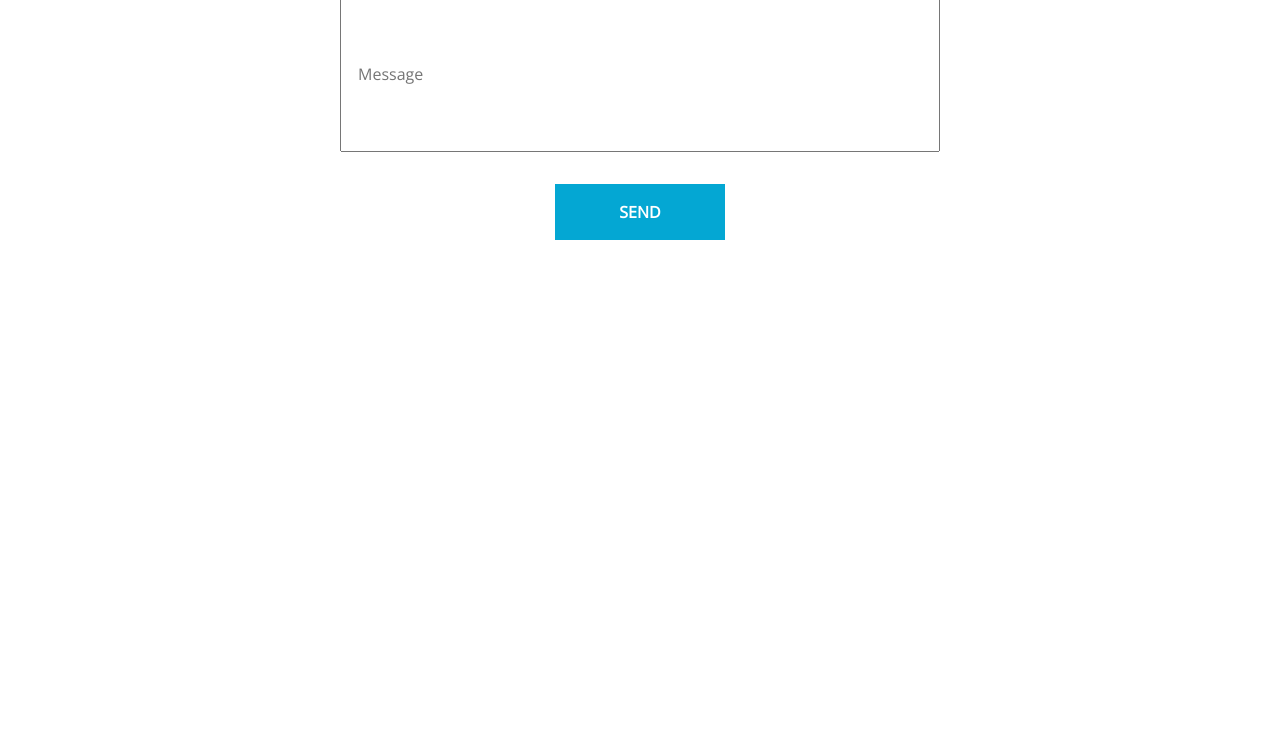
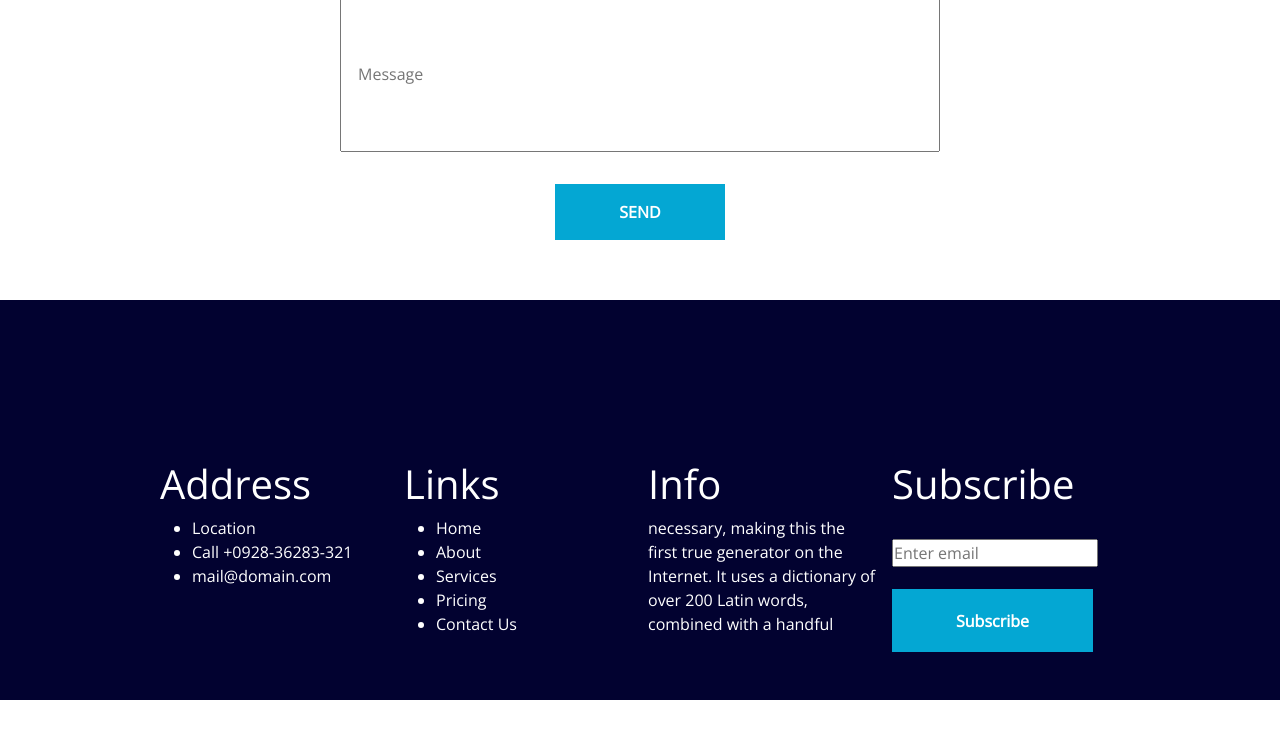
Before and after one commit to Ozzie-code-alt/HostIt, a React (Vite) app in the folder HostIt/: page / in a window 1280 px wide. Shown: the part 4228-4966 px from the top of the page. After the commit the page ends 4928 px from the top, so only its background shows below. Built offline with nearby package versions, Linux system fonts and the light colour scheme.

Commit message:
MediaQueryNext

```diff
--- a/HostIt/src/App.css
+++ b/HostIt/src/App.css
@@ -7,7 +7,7 @@
   font-family: 'Open Sans', sans-serif;
 }
 .main-container{
-height: 800vh;
+height: 610vh;
 width: 100%;
 }
 
@@ -206,3 +206,9 @@ width: 100%;
 width: 100%;
 padding: 4rem 1rem;
 }
+
+
+.main-container .section-7-ccontainer{
+
+  margin-top: 1rem;
+}
--- a/HostIt/src/App.jsx
+++ b/HostIt/src/App.jsx
@@ -5,7 +5,7 @@ import Btn from "./components/Btn";
 import { SERVICES } from "./services";
 import Section2 from "./components/Section2";
 import Section6 from './components/section6'
-import { TESTIMONIALS } from "./testimonial";
+import Section7 from "./components/section7";
 import 'bootstrap/dist/css/bootstrap.min.css';
 import 'bootstrap/dist/js/bootstrap.bundle.min';
 function App() {
@@ -194,6 +194,10 @@ function App() {
           </div>
         </section>
 
+
+<section className="section-7-ccontainer">
+    <Section7/>
+</section>
       </div>
     </>
   );
--- /dev/null
+++ b/HostIt/src/components/Styles/s7.css
@@ -0,0 +1,20 @@
+*{
+    padding: 0;
+    margin: 0;
+}
+
+.s7-main-container{
+    background-color:#020230 ;
+    display: grid;
+    grid-template-columns: repeat(4,1fr);
+    color: white;
+    padding: 10rem;
+    gap: 1rem;
+    height: 50vh;
+    margin-top: 10%;
+}
+
+.s7-main-container .Subscribe-container{
+  display: grid;
+gap: 1rem;
+}
--- /dev/null
+++ b/HostIt/src/components/section7.jsx
@@ -0,0 +1,63 @@
+import React from 'react'
+import "./Styles/s7.css"
+function Section7() {
+  return (
+    <div className='s7-main-container'>
+        <div className="address-container">
+            <div className="title-container">
+                <h1>Address</h1>
+            </div>
+            <div className="links-container">
+                <ul>
+                    <li>Location</li>
+                    <li>Call +0928-36283-321</li>
+                    <li>mail@domain.com</li>
+                </ul>
+            </div>
+        </div>
+
+        <div className="links-container">
+            <div className="title-container">
+                <h1>Links</h1>
+            </div>
+            <div className="links-container">
+                <ul>
+                    <li>Home</li>
+                    <li>About</li>
+                    <li>Services</li>
+                    <li>Pricing</li>
+                    <li>Contact Us</li>
+                </ul>
+            </div>
+
+        </div>
+
+        <div className="info-container">
+            <div className="title-container">
+                <h1>Info</h1>
+            </div>
+
+            <div className="paragraph-container">
+                <p>necessary, making this the first true generator on the Internet. It uses a dictionary of over 200 Latin words, combined with a handful</p>
+            </div>
+        </div>
+
+        <div className="Subscribe-container">
+            <div className="title-container">
+                <h1>Subscribe</h1>
+            </div>
+
+            <div className="enter-mail-container">
+                <input type="text"  placeholder='Enter email'/>
+            </div>
+
+            <div className="btn-container">
+                <button>Subscribe</button>
+            </div>
+        </div>
+
+    </div>
+  )
+}
+
+export default Section7
```
